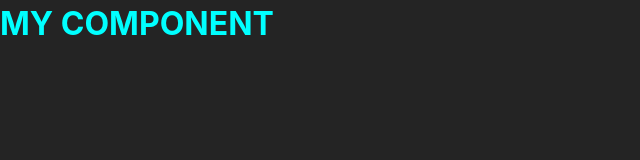
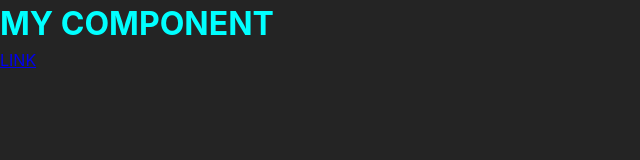
Before and after one commit to Igor-ifrs/web-components, a website built with Vite: page index.html in a window 1280 px wide. Shown: the full height of the page, 0-640 px from the left. Built offline with nearby package versions, Linux system fonts and the light colour scheme.

Commit message:
:page_facing_up:add example slot tag use

```diff
--- a/index.html
+++ b/index.html
@@ -9,7 +9,9 @@
     <body>
         <div id="app">
             <!-- EXAMPLE OF USE -->
-            <web-component></web-component>
+            <web-component>
+                <a href="#" target="_blank" rel="noopener noreferrer">LINK</a>
+            </web-component>
         </div>
         <script type="module" src="/src/main.js"></script>
     </body>
--- a/src/components/component-name/componentNameTemplate.js
+++ b/src/components/component-name/componentNameTemplate.js
@@ -5,6 +5,7 @@ const componentNameTemplate = document.createElement("template");
 componentNameTemplate.innerHTML = /* html */ `
     <div>
         <h1>MY COMPONENT</h1>
+        <slot></slot>
     </div>
 `;
 export default componentNameTemplate;
```
